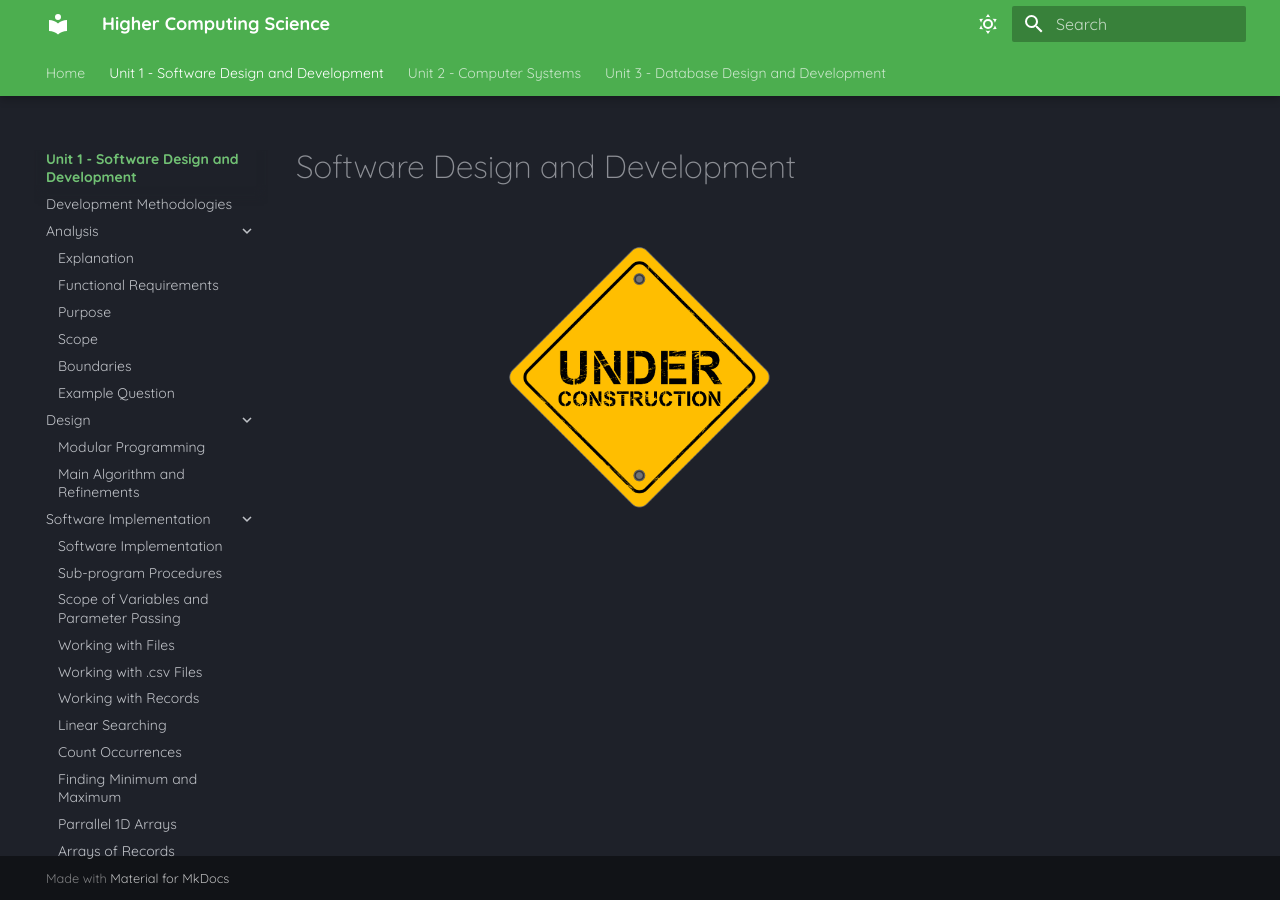
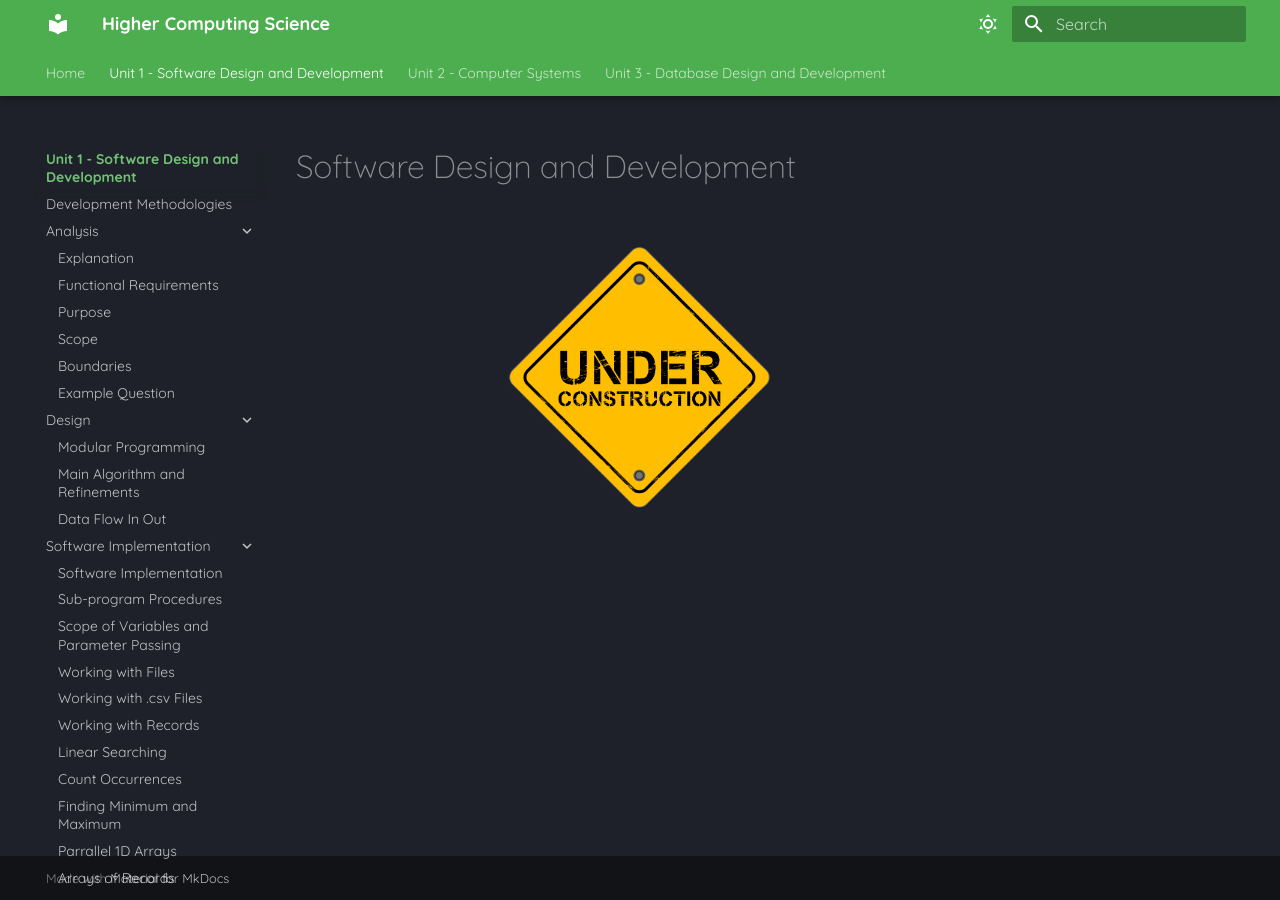
Before and after one commit to Mr-Wood-CS/Higher-Computing-Science-MD-Files, an MkDocs documentation site: the page built from docs/SDD/index.md, in a window 1280 px wide. Built offline with MkDocs 1.6.1 and Material for MkDocs 9.7.7, drawn with Linux system fonts in a browser that asks for light colours.

Commit message:
Update mkdocs.yml

```diff
--- a/mkdocs.yml
+++ b/mkdocs.yml
@@ -14,6 +14,7 @@ nav:
       - Design:
           - Modular Programming: 'SDD/3.1-Modular-Programming.md'
           - Main Algorithm and Refinements: 'SDD/3.2-Main-Algorithm-and-Refinements.md'
+          - Data Flow In Out: 'SDD/3.3-Data-Flow-In-Out.md'
       - Software Implementation:
           - Software Implementation: 'SDD/04-Software-Implementation.md'
           - Sub-program Procedures: 'SI/01-Sub-Program Procedures.md'
```
